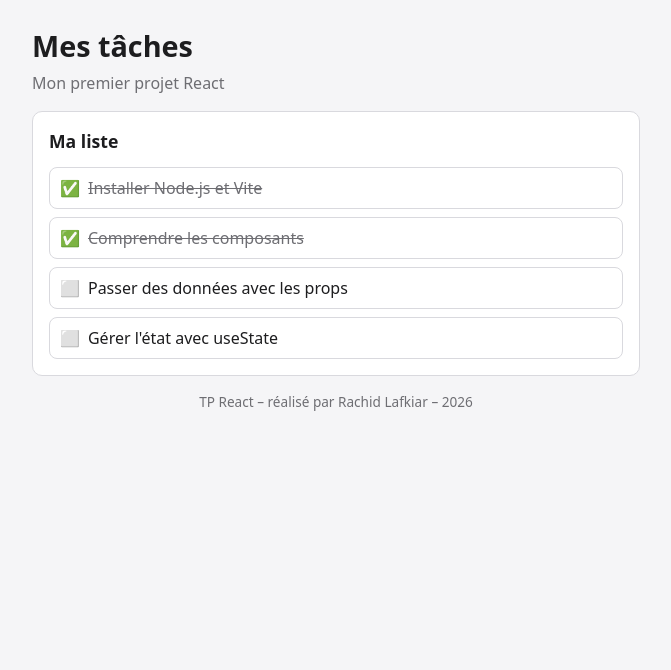
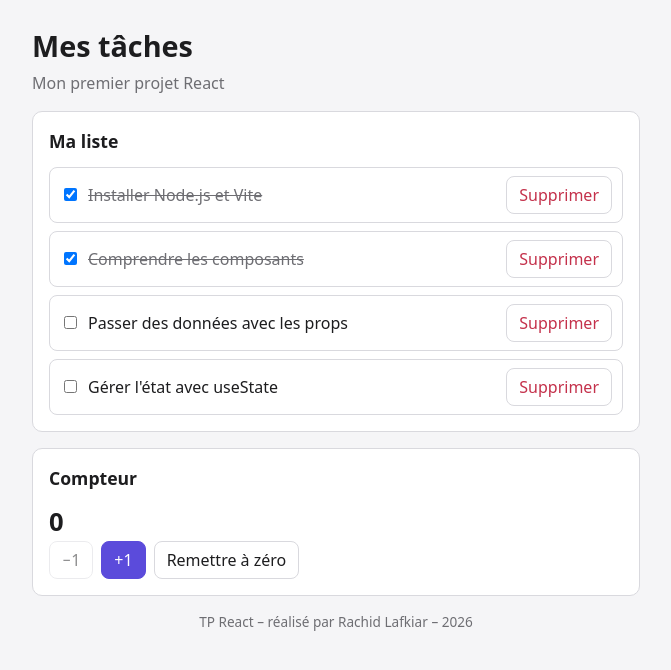
Before and after one commit to lafkiar-rachid1/tp-react-taches, a React (Vite) app in the folder mes-taches/: page / in a window 1280 px wide. Shown: the top 670 px of the page, without its empty margins (304-975 px from the left). Built offline with nearby package versions, Linux system fonts and the light colour scheme.

Commit message:
Étape 3 : événements et useState

```diff
--- a/mes-taches/src/App.jsx
+++ b/mes-taches/src/App.jsx
@@ -1,9 +1,11 @@
+import { useState } from 'react'
 import Entete from './components/Entete.jsx'
 import ListeTaches from './components/ListeTaches.jsx'
 import Pied from './components/Pied.jsx'
 import Carte from './components/Carte.jsx'
+import Compteur from './components/Compteur.jsx'
 
-const TACHES = [
+const TACHES_INITIALES = [
   { id: 1, titre: 'Installer Node.js et Vite', terminee: true },
   { id: 2, titre: 'Comprendre les composants', terminee: true },
   { id: 3, titre: 'Passer des données avec les props', terminee: false },
@@ -11,6 +13,20 @@ const TACHES = [
 ]
 
 function App() {
+  const [taches, setTaches] = useState(TACHES_INITIALES)
+
+  function basculerTache(id) {
+    setTaches(
+      taches.map((tache) =>
+        tache.id === id ? { ...tache, terminee: !tache.terminee } : tache,
+      ),
+    )
+  }
+
+  function supprimerTache(id) {
+    setTaches(taches.filter((tache) => tache.id !== id))
+  }
+
   return (
     <div className="app">
       <Entete
@@ -18,7 +34,14 @@ function App() {
         sousTitre="Mon premier projet React"
       />
       <Carte titre="Ma liste">
-        <ListeTaches taches={TACHES} />
+        <ListeTaches
+          taches={taches}
+          onBasculer={basculerTache}
+          onSupprimer={supprimerTache}
+        />
+      </Carte>
+      <Carte titre="Compteur">
+        <Compteur />
       </Carte>
       <Pied auteur="Rachid Lafkiar" />
     </div>
--- /dev/null
+++ b/mes-taches/src/components/Compteur.jsx
@@ -0,0 +1,30 @@
+import { useState } from 'react'
+
+function Compteur() {
+  const [valeur, setValeur] = useState(0)
+
+  return (
+    <>
+      <p className="valeur-compteur">{valeur}</p>
+      <div className="ligne">
+        <button
+          disabled={valeur === 0}
+          onClick={() => setValeur(valeur - 1)}
+        >
+          −1
+        </button>
+        <button
+          className="principal"
+          onClick={() => setValeur(valeur + 1)}
+        >
+          +1
+        </button>
+        <button onClick={() => setValeur(0)}>
+          Remettre à zéro
+        </button>
+      </div>
+    </>
+  )
+}
+
+export default Compteur
--- a/mes-taches/src/components/ListeTaches.jsx
+++ b/mes-taches/src/components/ListeTaches.jsx
@@ -1,6 +1,6 @@
 import Tache from './Tache.jsx'
 
-function ListeTaches({ taches }) {
+function ListeTaches({ taches, onBasculer, onSupprimer }) {
   if (taches.length === 0) {
     return <p className="vide">Aucune tâche à afficher.</p>
   }
@@ -10,8 +10,11 @@ function ListeTaches({ taches }) {
       {taches.map((tache) => (
         <Tache
           key={tache.id}
+          id={tache.id}
           titre={tache.titre}
           terminee={tache.terminee}
+          onBasculer={onBasculer}
+          onSupprimer={onSupprimer}
         />
       ))}
     </ul>
--- a/mes-taches/src/components/Tache.jsx
+++ b/mes-taches/src/components/Tache.jsx
@@ -1,8 +1,18 @@
-function Tache({ titre, terminee }) {
+function Tache({ id, titre, terminee, onBasculer, onSupprimer }) {
   return (
     <li className={terminee ? 'tache terminee' : 'tache'}>
-      <span aria-hidden="true">{terminee ? '✅' : '⬜'}</span>
+      <input
+        type="checkbox"
+        checked={terminee}
+        onChange={() => onBasculer(id)}
+      />
       <span className="titre">{titre}</span>
+      <button
+        className="danger"
+        onClick={() => onSupprimer(id)}
+      >
+        Supprimer
+      </button>
     </li>
   )
 }
```
